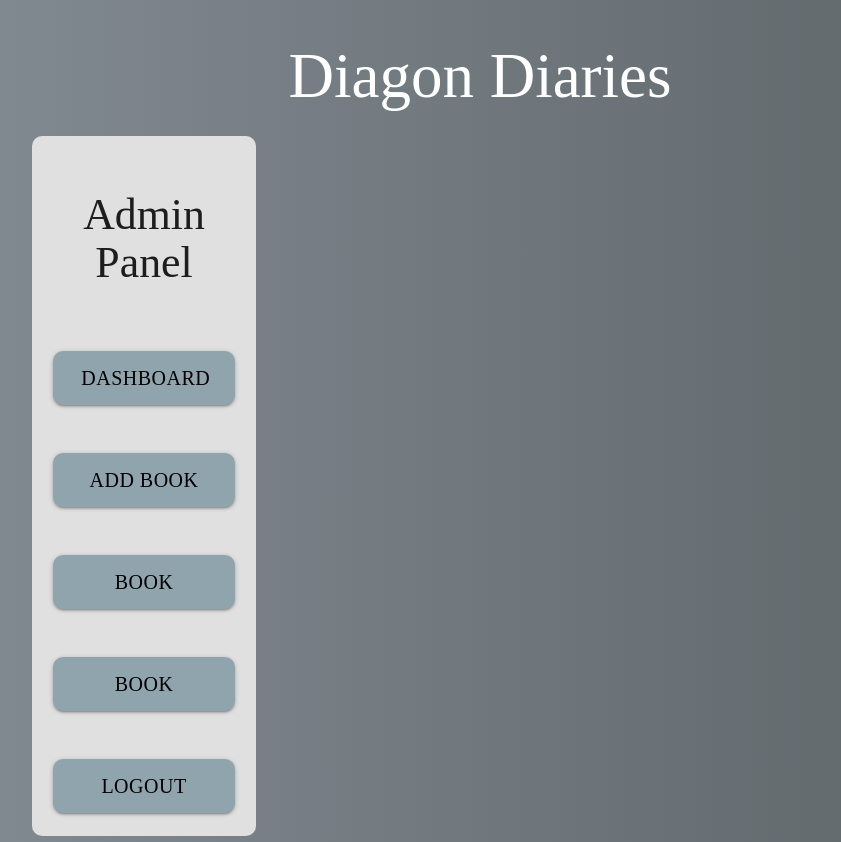
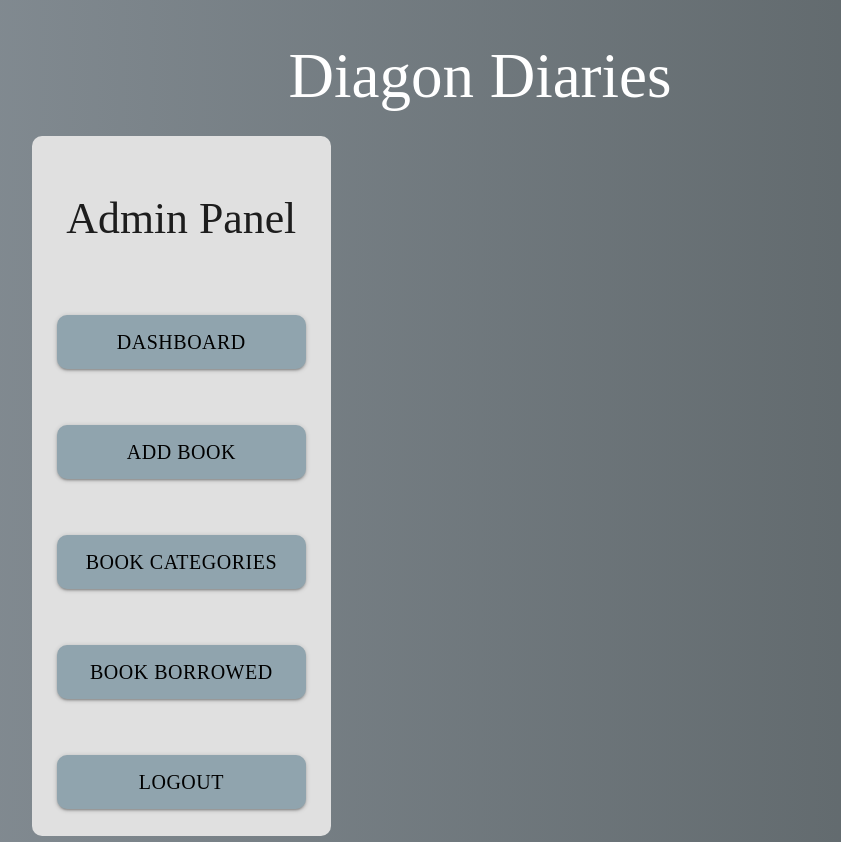
Before and after one commit to TanvirRobbany/Diagon-Diaries, a React (Create React App) app: page / in a window 1280 px wide. Shown: the whole page, without its empty margins (160-1001 px from the left). Built offline with nearby package versions, Linux system fonts and the light colour scheme.

Commit message:
Button Resolved

```diff
--- a/src/components/container/Admin/AdminPanel.js
+++ b/src/components/container/Admin/AdminPanel.js
@@ -12,16 +12,16 @@ const AdminPanel = () => {
             <Fragment>
                 <div className="container">
                     <div className="row" style={{ height: "700px" }}>
-                        <div className="col s12 m12 l3 grey lighten-2" style={{ height: "100%", borderRadius: "10px", display: "flex", flexDirection: "column", justifyContent: "space-around", alignItems: "center" }}>
+                        <div className="col s12 m12 l4 grey lighten-2" style={{ height: "100%", borderRadius: "10px", display: "flex", flexDirection: "column", justifyContent: "space-around", alignItems: "center" }}>
                             <h3 >Admin Panel</h3>
                             <a href="/admindashboard" className="waves-effect waves-light btn-large black-text blue-grey lighten-2" style={{ width: "90%", fontSize: "20px", borderRadius: "10px" }}>Dashboard</a>
                             <a href="/adminaddbook" className="waves-effect waves-light btn-large blue-grey black-text lighten-2" style={{ width: "90%", fontSize: "20px", borderRadius: "10px" }}>Add Book</a>
-                            <a href="/admincategories" className="waves-effect waves-light btn-large black-text blue-grey lighten-2" style={{ width: "90%", fontSize: "20px", borderRadius: "10px" }}>Book Categories</a>
+                            <a href="/admincategories" className="waves-effect waves-light btn-large black-text blue-grey lighten-2" style={{ width: "90%", fontSize: "20px",padding: "0px 0px 0px 0px", borderRadius: "10px" }}>Book Categories</a>
                             <a className="waves-effect waves-light btn-large black-text blue-grey lighten-2" style={{ width: "90%", fontSize: "20px", borderRadius: "10px" }}>Book Borrowed</a>
                             <a className="waves-effect waves-light btn-large black-text blue-grey lighten-2" style={{ width: "90%", fontSize: "20px", borderRadius: "10px" }}>Logout</a>
                         </div>
                         <Switch>
-                            <div className="col s12 m12 l9" style={{ marginTop: "10px" }}>
+                            <div className="col s12 m12 l8" style={{ marginTop: "10px" }}>
                                 <Route exact path="/admindashboard" component={Dashboard} />
                                 <Route exact path="/adminaddbook" component={AddBook} />
                                 <Route exact path="/admincategories" component={Categories} />
```
